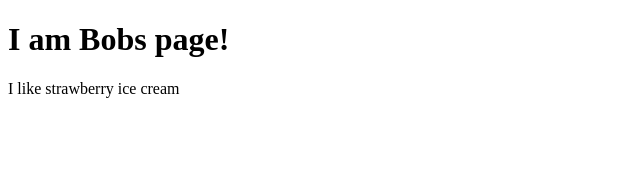
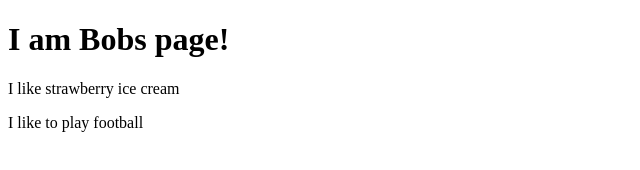
Before and after one commit to purgebugs/basic-html-project, a plain HTML site: page bob.html in a window 1280 px wide. Shown: the whole page, without its empty margins (0-640 px from the left). Drawn offline with Linux system fonts and the light colour scheme.

Commit message:
new changes about bob * these are new changes * new stuff about bob

```diff
--- a/bob.html
+++ b/bob.html
@@ -12,5 +12,6 @@
 <body>
     <h1>I am Bobs page!</h1>
     <p>I like strawberry ice cream</p>
+    <p>I like to play football</p>
 </body>
 </html>
```
